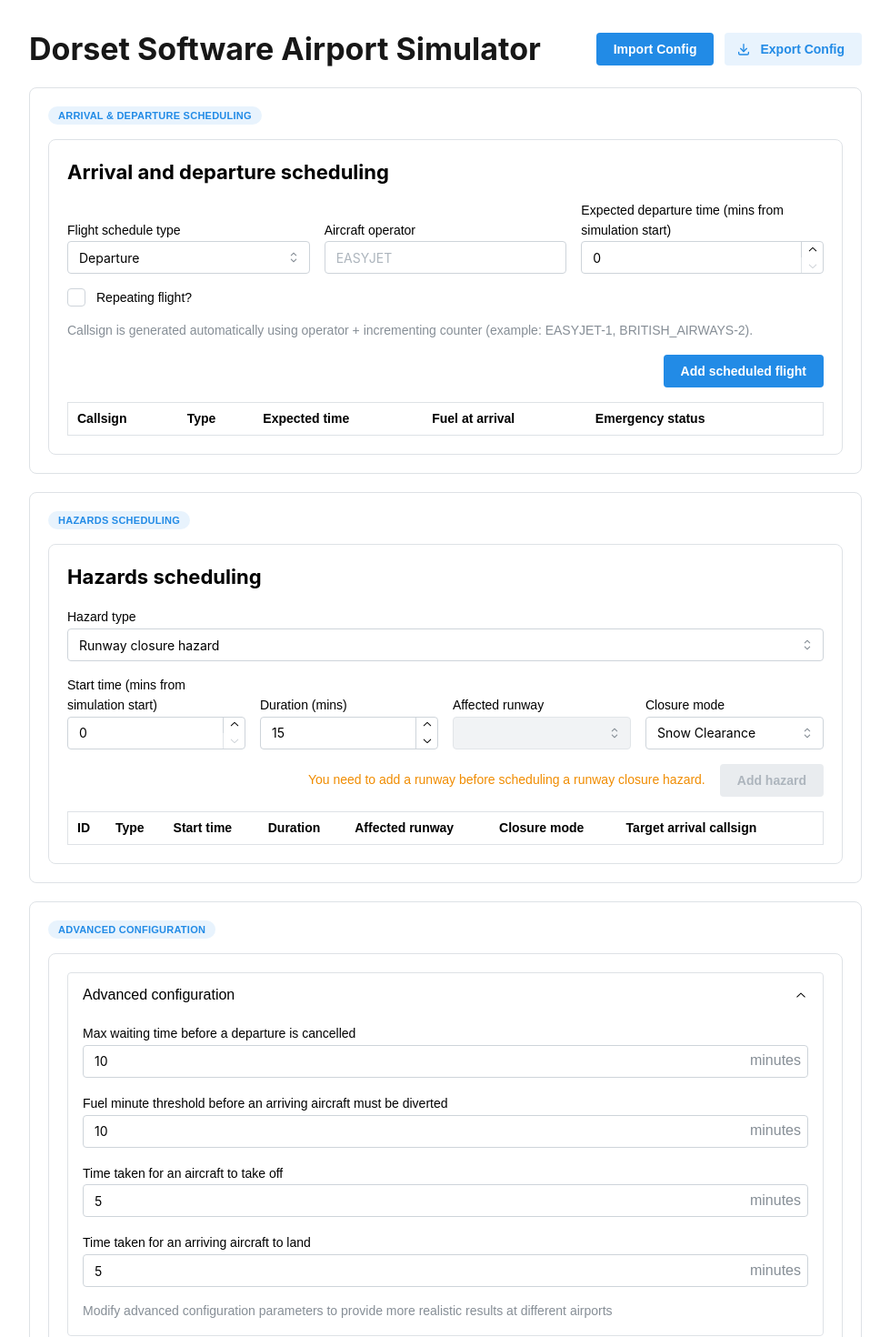
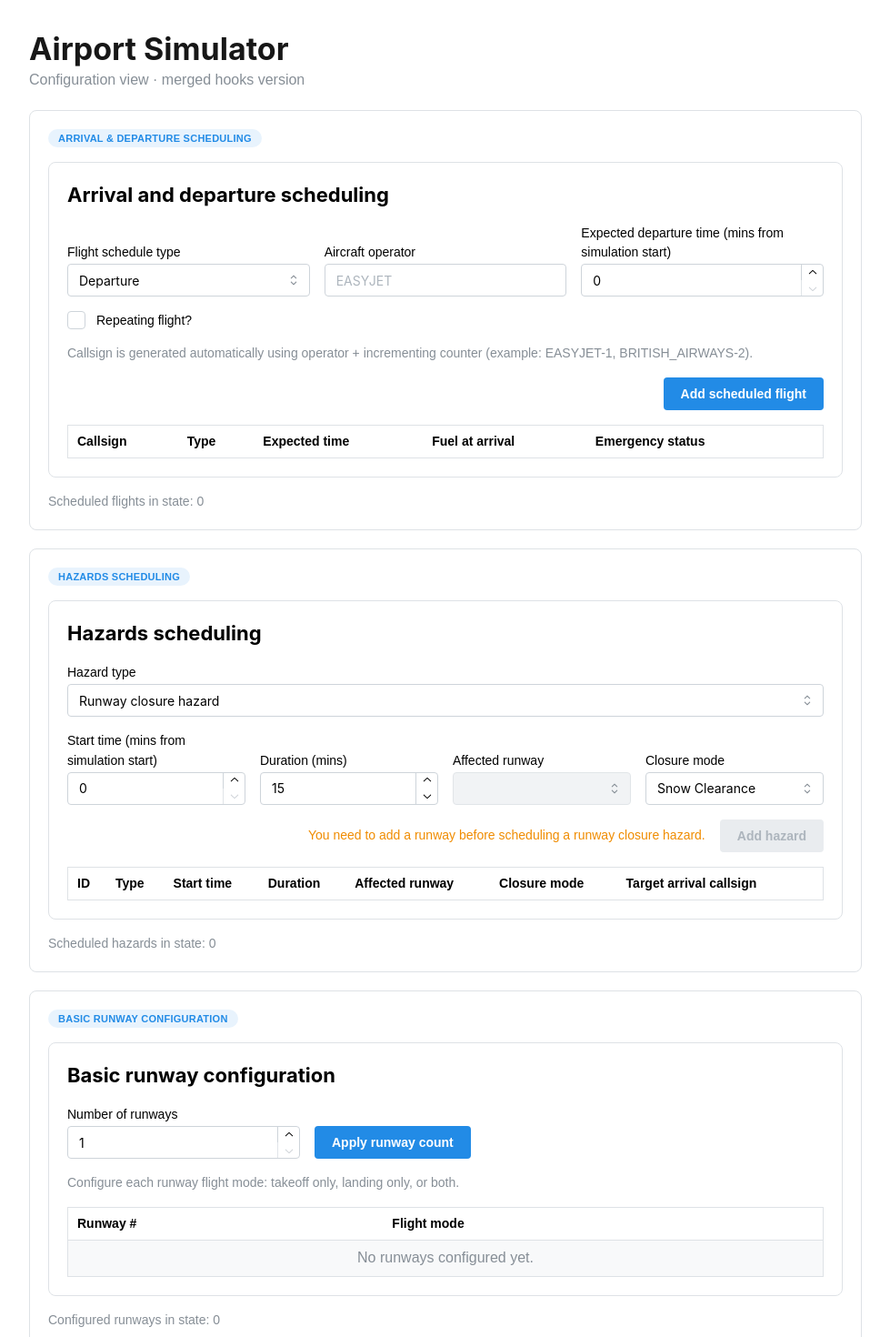
Before and after one commit to deluxejamie/cs261-airport-simulator, a Next.js app in the folder frontend/: page / in a window 1280 px wide. Shown: the top 1470 px of the page at 91% size, without its empty margins (150-1129 px from the left). Built offline with nearby package versions, Linux system fonts and the light colour scheme.

Commit message:
Runway configuration section

```diff
--- a/frontend/src/components/runway-configuration-section.jsx
+++ b/frontend/src/components/runway-configuration-section.jsx
@@ -0,0 +1,141 @@
+"use client";
+
+import { useEffect, useState } from "react";
+import {
+  Alert,
+  Button,
+  Card,
+  Group,
+  NumberInput,
+  Select,
+  Stack,
+  Table,
+  Text,
+  Title,
+} from "@mantine/core";
+import { RunwayModes, useRunways } from "../app/hooks";
+const RUNWAY_MODE_OPTIONS = [
+    { value: RunwayModes.MIXED_MODE, label: "Both (mixed mode)" },
+    { value: RunwayModes.TAKEOFF_ONLY, label: "Takeoff only" },
+    { value: RunwayModes.LANDING_ONLY, label: "Landing only" },
+  ];
+
+  export default function RunwayConfigurationSection({ onRunwaysChange }) {
+    const { runways, addRunway, removeRunway, importRunways } = useRunways();
+    const [desiredRunwayCount, setDesiredRunwayCount] = useState(1);
+    const [errorMessage, setErrorMessage] = useState("");
+
+    useEffect(() => {
+      onRunwaysChange?.(runways);
+    }, [runways, onRunwaysChange]);
+
+    const handleApplyRunwayCount = () => {
+      setErrorMessage("");
+      try {
+        const target = Number(desiredRunwayCount ?? 0);
+        if (!Number.isInteger(target) || target < 1 || target > 10) {
+          throw new Error("Number of runways must be between 1 and 10");
+        }
+
+        while (runways.length < target) {
+          addRunway(RunwayModes.MIXED_MODE);
+        }
+        while (runways.length > target) {
+          const last = runways[runways.length - 1];
+          removeRunway(last.id);
+        }
+      } catch (error) {
+        setErrorMessage(error.message);
+      }
+    };
+
+    const handleModeChange = (id, mode) => {
+      setErrorMessage("");
+      try {
+        const nextRunways = runways.map((runway) =>
+          runway.id === id
+            ? { ...runway, mode: mode || RunwayModes.MIXED_MODE }
+            : runway,
+        );
+        importRunways(nextRunways);
+      } catch (error) {
+        setErrorMessage(error.message);
+      }
+    };
+
+    const handleRemove = (id) => {
+      setErrorMessage("");
+      try {
+        removeRunway(id);
+      } catch (error) {
+        setErrorMessage(error.message);
+      }
+    };
+
+    return (
+      <Card withBorder radius="md" p="lg">
+        <Stack>
+          <Title order={3}>Basic runway configuration</Title>
+
+          <Group align="end">
+            <NumberInput
+              label="Number of runways"
+              min={1}
+              max={10}
+              value={desiredRunwayCount}
+              onChange={(value) => setDesiredRunwayCount(Number(value ?? 1))}
+            />
+            <Button onClick={handleApplyRunwayCount}>Apply runway count</Button>
+          </Group>
+
+          <Text size="sm" c="dimmed">
+            Configure each runway flight mode: takeoff only, landing only, or both.
+          </Text>
+
+          {errorMessage ? <Alert color="red">{errorMessage}</Alert> : null}
+
+          <Table striped withTableBorder>
+            <Table.Thead>
+              <Table.Tr>
+                <Table.Th>Runway #</Table.Th>
+                <Table.Th>Flight mode</Table.Th>
+                <Table.Th />
+              </Table.Tr>
+            </Table.Thead>
+            <Table.Tbody>
+              {runways.map((runway, index) => (
+                <Table.Tr key={runway.id}>
+                  <Table.Td>{index + 1}</Table.Td>
+                  <Table.Td>
+                    <Select
+                      value={runway.mode}
+                      data={RUNWAY_MODE_OPTIONS}
+                      onChange={(value) => handleModeChange(runway.id, value)}
+                    />
+                  </Table.Td>
+                  <Table.Td>
+                    <Button
+                      color="red"
+                      variant="subtle"
+                      onClick={() => handleRemove(runway.id)}
+                    >
+                      Remove
+                    </Button>
+                  </Table.Td>
+                </Table.Tr>
+              ))}
+              {runways.length === 0 ? (
+                <Table.Tr>
+                  <Table.Td colSpan={3}>
+                    <Text c="dimmed" ta="center">
+                      No runways configured yet.
+                    </Text>
+                  </Table.Td>
+                </Table.Tr>
+              ) : null}
+            </Table.Tbody>
+          </Table>
+        </Stack>
+      </Card>
+    );
+  }
--- a/frontend/src/components/simulation-config-form.jsx
+++ b/frontend/src/components/simulation-config-form.jsx
@@ -1,18 +1,38 @@
 "use client";
 
-import { Badge, Card, Group, Stack, Title } from "@mantine/core";
+import { useMemo, useState } from "react";
+import { Badge, Card, Stack, Text, Title } from "@mantine/core";
 import FlightSchedulingSection from "./flight-scheduling-section";
 import HazardSchedulingSection from "./hazard-scheduling-section";
 import AdvancedConfigSection from "./advanced-config-section";
-import ExportImportButtons from "./export-import";
+import RunwayConfigurationSection from "./runway-configuration-section";
+import { FlightType } from "../app/hooks";
 
 export default function SimulationConfigForm() {
+  const [flights, setFlights] = useState([]);
+  const [hazards, setHazards] = useState([]);
+  const [runways, setRunways] = useState([]);
+  const [advancedConfig, setAdvancedConfig] = useState({
+    maxDelayBeforeCancelled: 10,
+    fuelThresholdBeforeRedirected: 10,
+    timeTakenForTakeoff: 5,
+    timeTakenForLanding: 5,
+  });
+
+  const arrivalCallsigns = useMemo(
+    () =>
+      flights
+        .filter((flight) => flight.type === FlightType.ARRIVAL)
+        .map((flight) => flight.callsign),
+    [flights],
+  );
+
   return (
     <Stack maw={980} mx="auto" p="xl" gap="lg">
-			<Group justify="space-between">
-				<Title order={1}>Dorset Software Airport Simulator</Title>
-				<ExportImportButtons />
-			</Group>
+      <div>
+        <Title order={1}>Airport Simulator</Title>
+        <Text c="dimmed">Configuration view · merged hooks version</Text>
+      </div>
 
       <Card withBorder radius="md" p="lg">
         <Stack>
@@ -20,7 +40,11 @@ export default function SimulationConfigForm() {
             Arrival & departure scheduling
           </Badge>
 
-					<FlightSchedulingSection />
+          <FlightSchedulingSection onFlightsChange={setFlights} />
+
+          <Text size="sm" c="dimmed">
+            Scheduled flights in state: {flights.length}
+          </Text>
         </Stack>
       </Card>
 
@@ -30,7 +54,28 @@ export default function SimulationConfigForm() {
             Hazards scheduling
           </Badge>
 
-					<HazardSchedulingSection />
+          <HazardSchedulingSection
+            onHazardsChange={setHazards}
+            arrivalCallsigns={arrivalCallsigns}
+          />
+
+          <Text size="sm" c="dimmed">
+            Scheduled hazards in state: {hazards.length}
+          </Text>
+        </Stack>
+      </Card>
+
+      <Card withBorder radius="md" p="lg">
+        <Stack>
+          <Badge variant="light" w="fit-content">
+            Basic runway configuration
+          </Badge>
+
+          <RunwayConfigurationSection onRunwaysChange={setRunways} />
+
+          <Text size="sm" c="dimmed">
+            Configured runways in state: {runways.length}
+          </Text>
         </Stack>
       </Card>
 
@@ -40,7 +85,11 @@ export default function SimulationConfigForm() {
             Advanced configuration
           </Badge>
 
-					<AdvancedConfigSection />
+          <AdvancedConfigSection onAdvancedConfigChange={setAdvancedConfig} />
+
+          <Text size="sm" c="dimmed">
+            Advanced config values loaded: {Object.keys(advancedConfig).length}
+          </Text>
         </Stack>
       </Card>
     </Stack>
```
Lines whose indentation alone changed are shown as unchanged.
